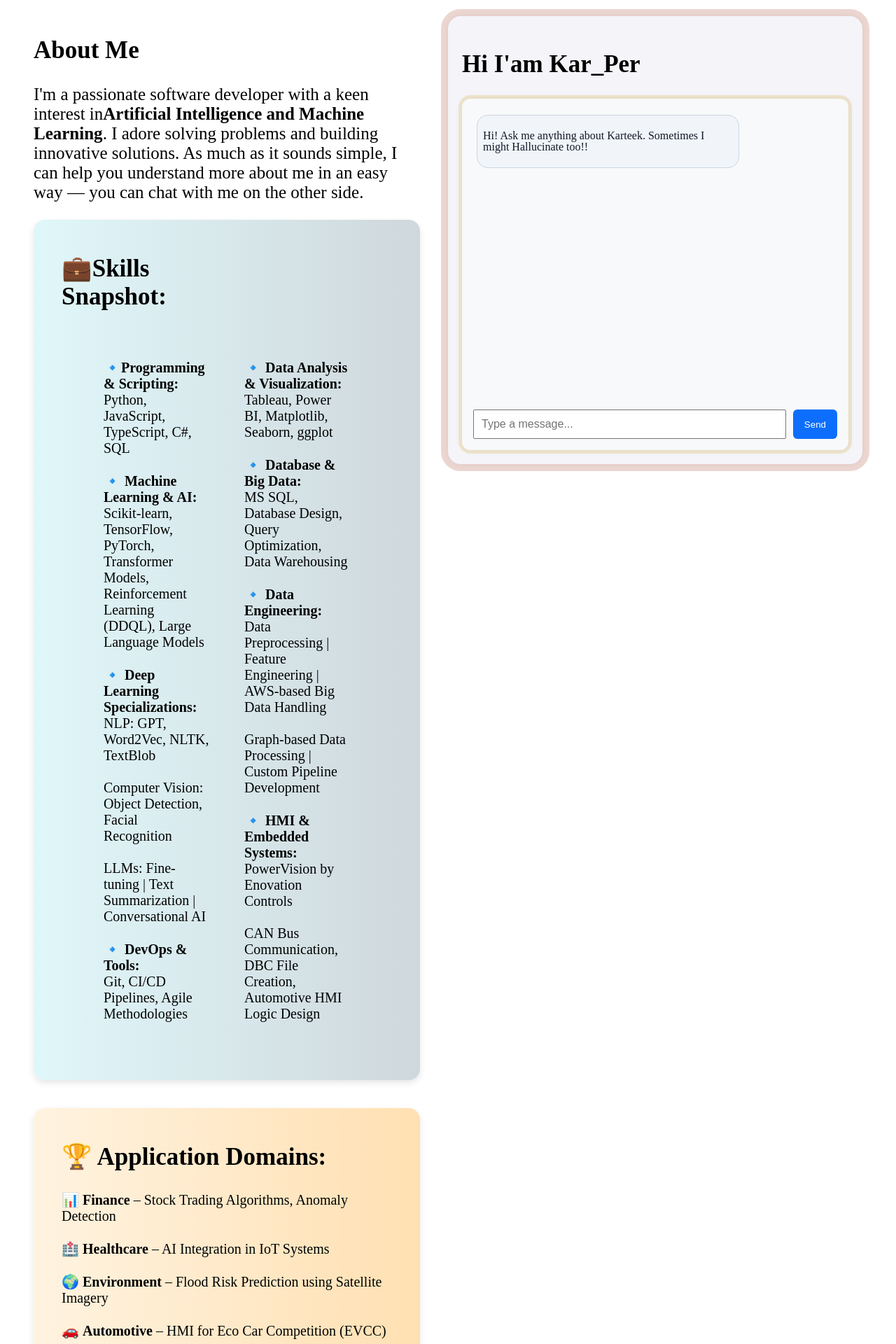
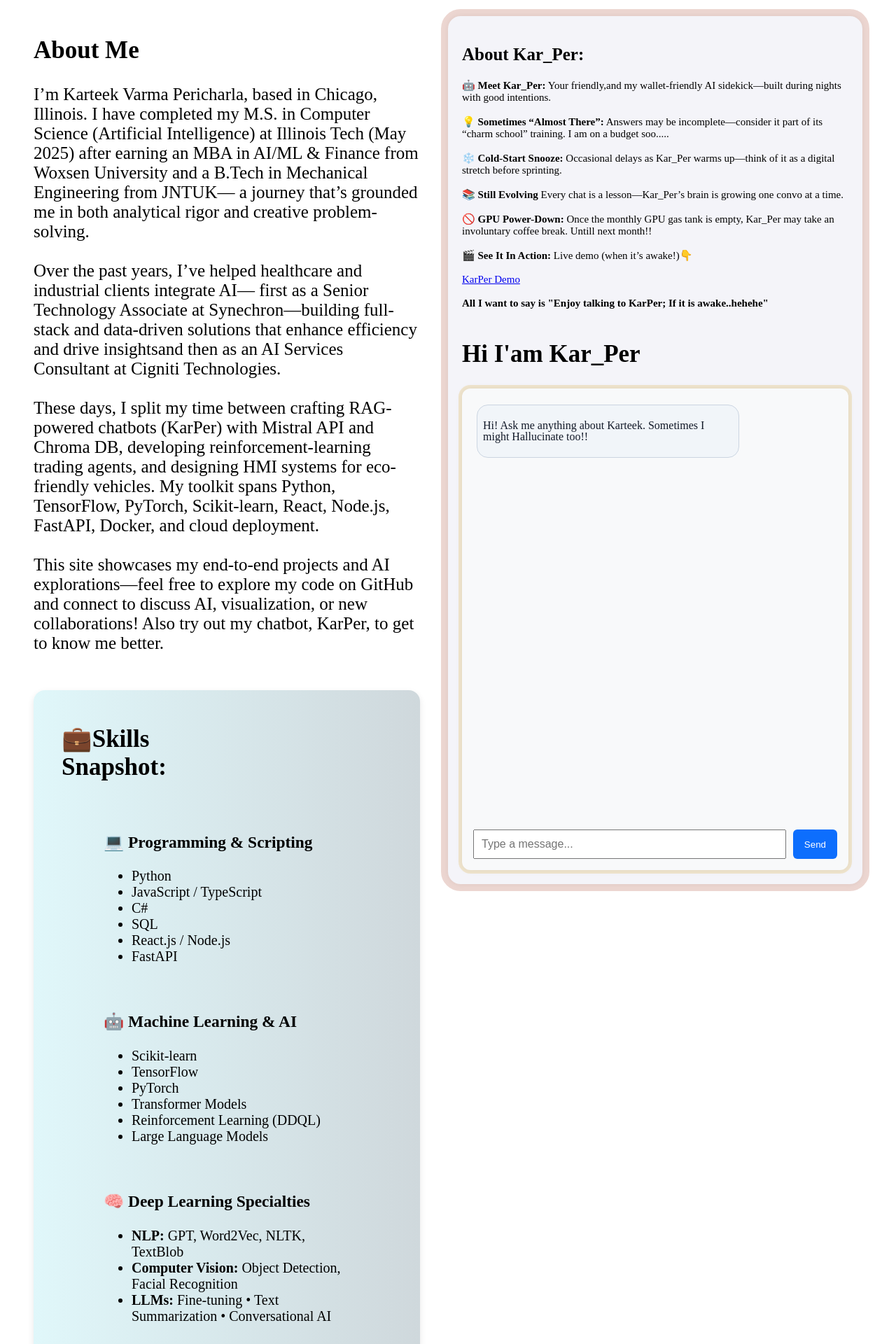
Before and after one commit to karteekvarma/my-site, a React (Vite) app in the folder frontend/: page / in a window 1280 px wide. Shown: the part 320-2240 px from the top of the page at 70% size. Built offline with nearby package versions, Linux system fonts and the light colour scheme.

Commit message:
Frontend Changes: Layout of chatbot and edited content

```diff
--- a/frontend/src/App.jsx
+++ b/frontend/src/App.jsx
@@ -2,6 +2,7 @@ import ChatWindow from "./components/ChatWindow";
 import Tabs from "./components/Tabs";
 import Skills, { DomainSkills } from "./components/Skills";
 import TypewriterBanner from "./components/TypewriterBanner";
+import About_karper from "./components/About_karper";
 import Forms from "./components/Forms";
 
 
@@ -36,20 +37,36 @@ function Aboutme() {
       <div className="intro">
         <h2 style={{ fontSize: "35px" }} className="section-header" >About Me</h2>
         <p style={{ fontSize: "25px" }}className="intro-text">
-          I'm a passionate software developer with a keen interest in
-          <strong>Artificial Intelligence and Machine Learning</strong>.
-          I adore solving problems and building innovative solutions.
-          As much as it sounds simple, I can help you understand more about me in an easy way —
-          you can chat with me on the other side.
+            I’m Karteek Varma Pericharla, based in Chicago, Illinois. I have completed my M.S. in Computer Science (Artificial Intelligence) at Illinois Tech (May 2025)
+          after earning an MBA in AI/ML & Finance from Woxsen University and a B.Tech in Mechanical Engineering from JNTUK— a journey that’s grounded me in both
+          analytical rigor and creative problem-solving.
+          <br /><br />
+          Over the past years, I’ve helped healthcare and industrial clients integrate AI— first as a Senior Technology Associate at Synechron—building full-stack and data-driven solutions that enhance efficiency
+          and drive insightsand then as an AI Services
+          Consultant at Cigniti Technologies.
+          <br /><br />
+          These days, I split my time between crafting RAG-powered chatbots (KarPer) with Mistral API and Chroma DB, developing reinforcement-learning trading
+          agents, and designing HMI systems for eco-friendly vehicles. My toolkit spans Python, TensorFlow, PyTorch, Scikit-learn, React, Node.js, FastAPI, Docker,
+          and cloud deployment.
+          <br /><br />
+          This site showcases my end-to-end projects and AI explorations—feel free to explore my code on GitHub and connect to
+          discuss AI, visualization, or new collaborations! Also try out my chatbot, KarPer, to get to know me better.
+          <br /><br />
         </p>
         <Skills/>
         <DomainSkills />
         </div>
 
       <div id="chat-section" className="chatbot">
+         <div id="about-karper-section" className="about-karper">
+                  <About_karper />
+          </div>
       <h2 style={{ fontSize: "35px" }} className="section-header2" >Hi I'am Kar_Per</h2>
             <ChatWindow />
+
       </div>
+
+
     </div>
   );
 }
--- /dev/null
+++ b/frontend/src/components/About_karper.jsx
@@ -0,0 +1,30 @@
+export default function About_karper() {
+    return (
+            <div className="karper-container">
+                <h2 style={{ fontSize: "25px" }} className="karper-heading">
+                    <strong>About Kar_Per:</strong>
+                </h2>
+                <p style={{ fontSize: "15px" }} className="dskills-text1">
+                    🤖 <strong>Meet Kar_Per:</strong> Your friendly,and my wallet-friendly AI sidekick—built during nights with good intentions.
+                    <br /><br />
+                    💡 <strong>Sometimes “Almost There”:</strong> Answers may be incomplete—consider it part of its “charm school” training. I am on a budget soo.....
+                    <br /><br />
+                    ❄️ <strong>Cold-Start Snooze:</strong> Occasional delays as Kar_Per warms up—think of it as a digital stretch before sprinting.
+                    <br /><br />
+                    📚 <strong>Still Evolving</strong> Every chat is a lesson—Kar_Per’s brain is growing one convo at a time.
+                    <br /><br />
+                    🚫 <strong>GPU Power-Down:</strong> Once the monthly GPU gas tank is empty, Kar_Per may take an involuntary coffee break. Untill next month!!
+                    <br /><br />
+                    🎬 <strong>See It In Action:</strong> Live demo (when it’s awake!)👇
+                    <br /><br />
+                    <a href="https://drive.google.com/file/d/19IMObdjDiuKWqmLmnFuxC468m3cpVO4s/view?usp=sharing" target="_blank" rel="noopener noreferrer">
+                        KarPer Demo
+                    </a>
+                    <br /><br />
+
+                    <strong>All I want to say is "Enjoy talking to KarPer; If it is awake..hehehe"</strong>
+                </p>
+            </div>
+
+    );
+    }
--- a/frontend/src/components/ChatWindow.jsx
+++ b/frontend/src/components/ChatWindow.jsx
@@ -17,7 +17,6 @@ export default function ChatWindow() {
     setMessages((prev) => [
       ...prev,
       { role: "user", text: userInput },
-      //{ role: "bot", text: "This is a dummy response until the backend exists" }
     ]);
 
     try {
--- a/frontend/src/components/Skills.jsx
+++ b/frontend/src/components/Skills.jsx
@@ -5,55 +5,95 @@ return (
 
         <div className="allskills">
 
-            <div className="skilllist">
-                <p style={{ fontSize: "20px" }} className="skills-text1">
-                🔹<strong>Programming & Scripting:</strong><br />
-                    Python, JavaScript, TypeScript, C#, SQL
-                    <br /><br />
-                    🔹 <strong>Machine Learning & AI:</strong><br />
-                    Scikit-learn, TensorFlow, PyTorch, Transformer Models, Reinforcement Learning (DDQL), Large Language Models
-                    <br /><br />
-                    🔹 <strong>Deep Learning Specializations:</strong><br />
-                    NLP: GPT, Word2Vec, NLTK, TextBlob
-                    <br /><br />
-                    Computer Vision: Object Detection, Facial Recognition
-                    <br /><br />
-                    LLMs: Fine-tuning | Text Summarization | Conversational AI
-                    <br /><br />
-                    🔹 <strong>DevOps & Tools:</strong><br />
-                    Git, CI/CD Pipelines, Agile Methodologies
-                    <br /><br />
+            <div
+            className="skills-grid"
+            style={{
+                fontSize: '20px',
+                display: 'grid',
+                gridTemplateColumns: 'repeat(auto-fit, minmax(240px, 1fr))',
+                gap: '1.5rem',
+            }}
+            >
+            <div className="skill-category">
+                <h3>💻 Programming & Scripting</h3>
+                <ul>
+                    <li>Python</li>
+                    <li>JavaScript / TypeScript</li>
+                    <li>C#</li>
+                    <li>SQL</li>
+                    <li>React.js / Node.js</li>
+                    <li>FastAPI</li>
+                </ul>
+            </div>
 
-                </p>
+            <div className="skill-category">
+                <h3>🤖 Machine Learning & AI</h3>
+                <ul>
+                    <li>Scikit-learn</li>
+                    <li>TensorFlow</li>
+                    <li>PyTorch</li>
+                    <li>Transformer Models</li>
+                    <li>Reinforcement Learning (DDQL)</li>
+                    <li>Large Language Models</li>
+                </ul>
             </div>
+
+            <div className="skill-category">
+                <h3>🧠 Deep Learning Specialties</h3>
+                <ul>
+                    <li><strong>NLP:</strong> GPT, Word2Vec, NLTK, TextBlob</li>
+                    <li><strong>Computer Vision:</strong> Object Detection, Facial Recognition</li>
+                    <li><strong>LLMs:</strong> Fine-tuning • Text Summarization • Conversational AI</li>
+                </ul>
+            </div>
+
+            <div className="skill-category">
+                <h3>⚙️ DevOps & Tools</h3>
+                <ul>
+                    <li>Git</li>
+                    <li>CI/CD Pipelines</li>
+                    <li>Agile Methodologies</li>
+                </ul>
+            </div>
+
+
+        </div>
+
 
             <div className="skilllist2">
 
-                <p style={{ fontSize: "20px" }} className="skills-text1">
-                    🔹 <strong>Data Analysis & Visualization:</strong><br />
-                    Tableau, Power BI, Matplotlib, Seaborn, ggplot
-                    <br /><br />
-                    🔹 <strong>Database & Big Data:</strong><br />
-                    MS SQL, Database Design, Query Optimization, Data Warehousing
-                    <br /><br />
-                    🔹 <strong>Data Engineering:</strong><br />
-                    Data Preprocessing | Feature Engineering | AWS-based Big Data Handling
-                    <br /><br />
-                    Graph-based Data Processing | Custom Pipeline Development
-                    <br /><br />
+                <ul style={{ fontSize: "20px" }} className="skills-text1">
+                <h3>🎨 Data Analysis & Visualization:</h3>
+                <ul>
+                    <li>Tableau</li>
+                    <li>Power BI</li>
+                    <li>Matplotlib</li>
+                    <li>Seaborn</li>
+                    <li>ggplot</li>
+                </ul>
 
-                    🔹 <strong>HMI & Embedded Systems:</strong><br />
-                    PowerVision by Enovation Controls
-                    <br /><br />
-                    CAN Bus Communication, DBC File Creation, Automotive HMI Logic Design
-                </p>
+                <h3>🗄️ Database & Big Data:</h3>
+                <ul>
+                    <li>Database Design</li>
+                    <li>Query Optimization</li>
+                    <li>Data Warehousing</li>
+                </ul>
+
+                <h3>🔄 Data Engineering:</h3>
+                <ul>
+                    <li>Data Preprocessing</li>
+                    <li>Feature Engineering</li>
+                    <li>AWS-based Big Data Handling</li>
+                    <li>Graph-based Data Processing</li>
+                    <li>Custom Pipeline Development</li>
+                </ul>
+                </ul>
+
             </div>
 
         </div>
 
     </div>
-
-
 );
 }
 
--- a/frontend/src/index.css
+++ b/frontend/src/index.css
@@ -53,7 +53,7 @@
 .chatbot {
   flex: 1;
   max-width: 35%;
-  height: 600px;
+  height: 1200px;
   max-width: 600px;
   background-color: #f4f4f9;
   border-radius: 18px;
@@ -62,6 +62,16 @@
   flex-direction: column;
   box-shadow: 0 0 10px rgba(0, 0, 0, 0.08);
   outline: 10px solid rgba(158, 54, 28, 0.2);
+}
+
+.karpers-container {
+  margin: 0 auto;
+  padding: 20px 40px;
+  margin-top: 40px;
+  box-sizing: border-box;
+  background: linear-gradient(to right, #fff3e0, #ffe0b2);
+  border-radius: 16px;
+  box-shadow: 0 4px 10px rgba(0, 0, 0, 0.1);
 }
 
 
```
